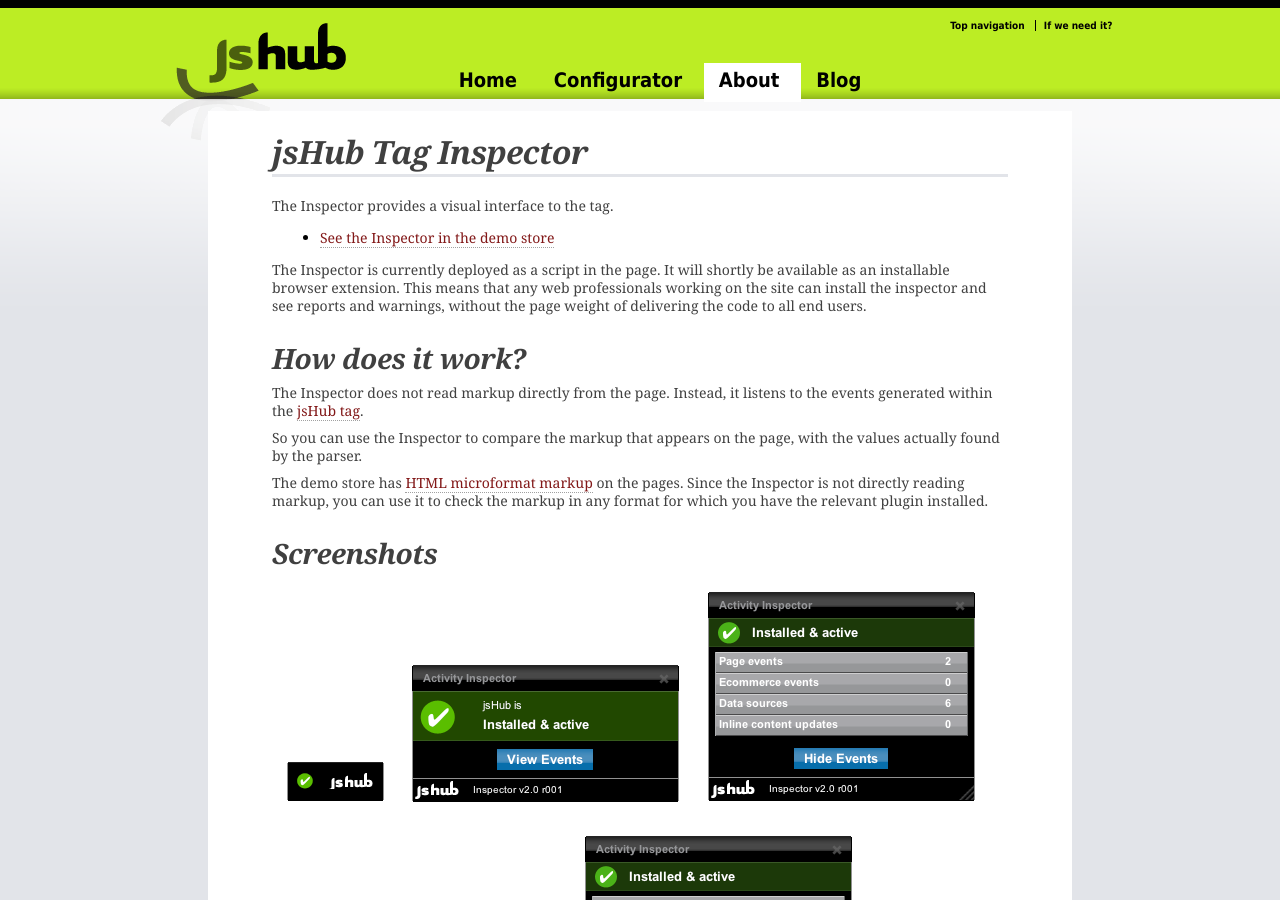
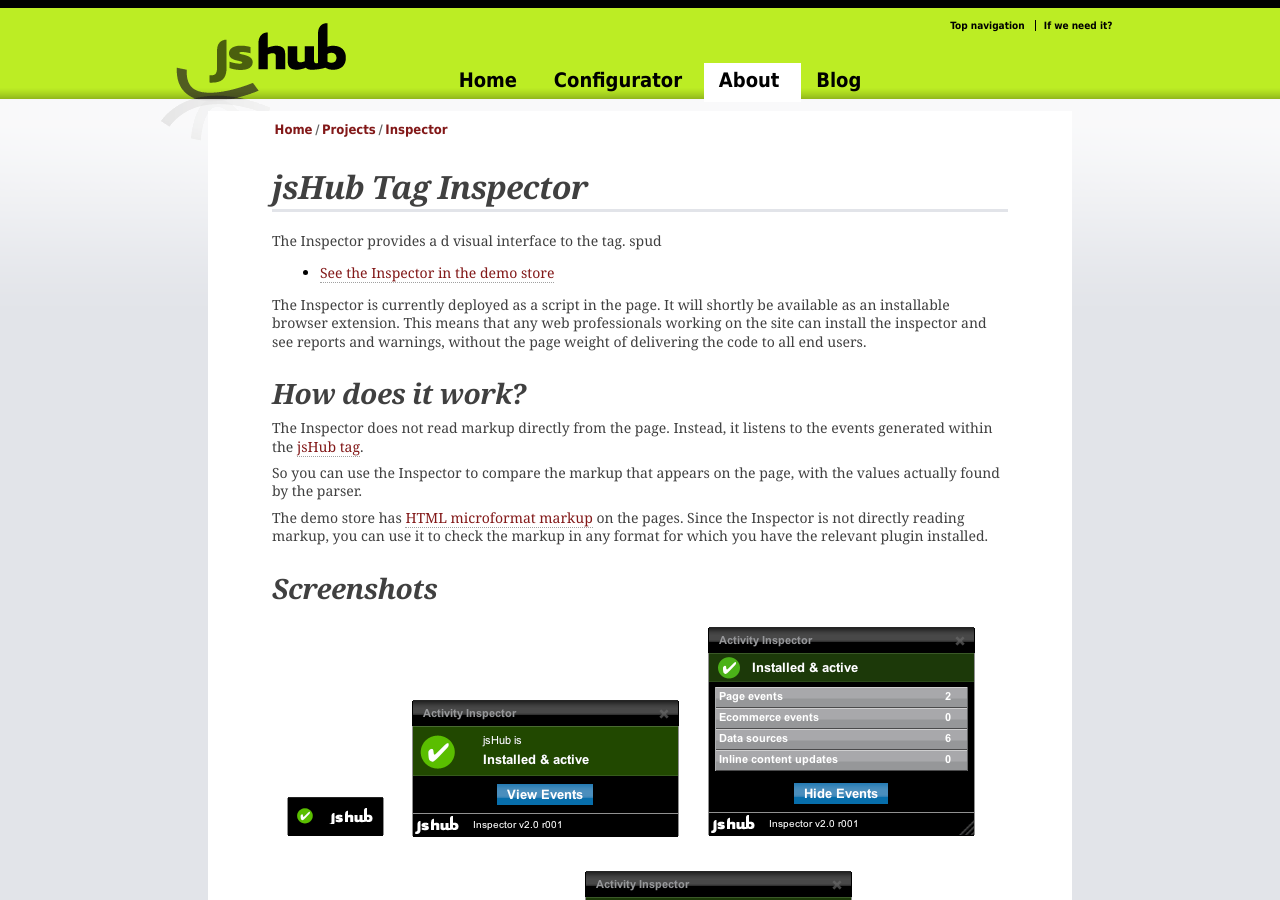
Before and after one commit to jshub/jshub.github.com, a Jekyll site: the page built from projects/inspector/index.markdown, in a window 1280 px wide and 900 px high. Built offline with Jekyll 4.4.1, drawn with Linux system fonts in a browser that asks for light colours.

Commit message:
More project pages

```diff
--- a/projects/index.markdown
+++ b/projects/index.markdown
@@ -3,6 +3,12 @@
 title: jsHub Projects
 ---
 
+<p class="path noprint">
+  <a class="pathentry" href="/">Home</a>
+  <span class="pathentry sep">/</span>
+  <a class="pathentry" href="/projects">Projects</a>
+  <br style="clear: both" />
+</p>
 
 # Projects #
 
--- a/projects/inspector/index.markdown
+++ b/projects/inspector/index.markdown
@@ -3,10 +3,18 @@
 title: Tag Inspector
 ---
 
+<p class="path noprint">
+  <a class="pathentry" href="/">Home</a>
+  <span class="pathentry sep">/</span>
+  <a class="pathentry" href="/projects">Projects</a>
+  <span class="pathentry sep">/</span>
+  <a class="pathentry" href="/projects/inspector">Inspector</a>
+  <br style="clear: both" />
+</p>
 
 # jsHub Tag Inspector #
 
-The Inspector provides a visual interface to the tag.
+The Inspector provides a d visual interface to the tag. spud
 
  * [See the Inspector in the demo store](/retail2/)
 
```
Also changed, not shown: projects/jshub/index.markdown (added, +86 -0 lines).
